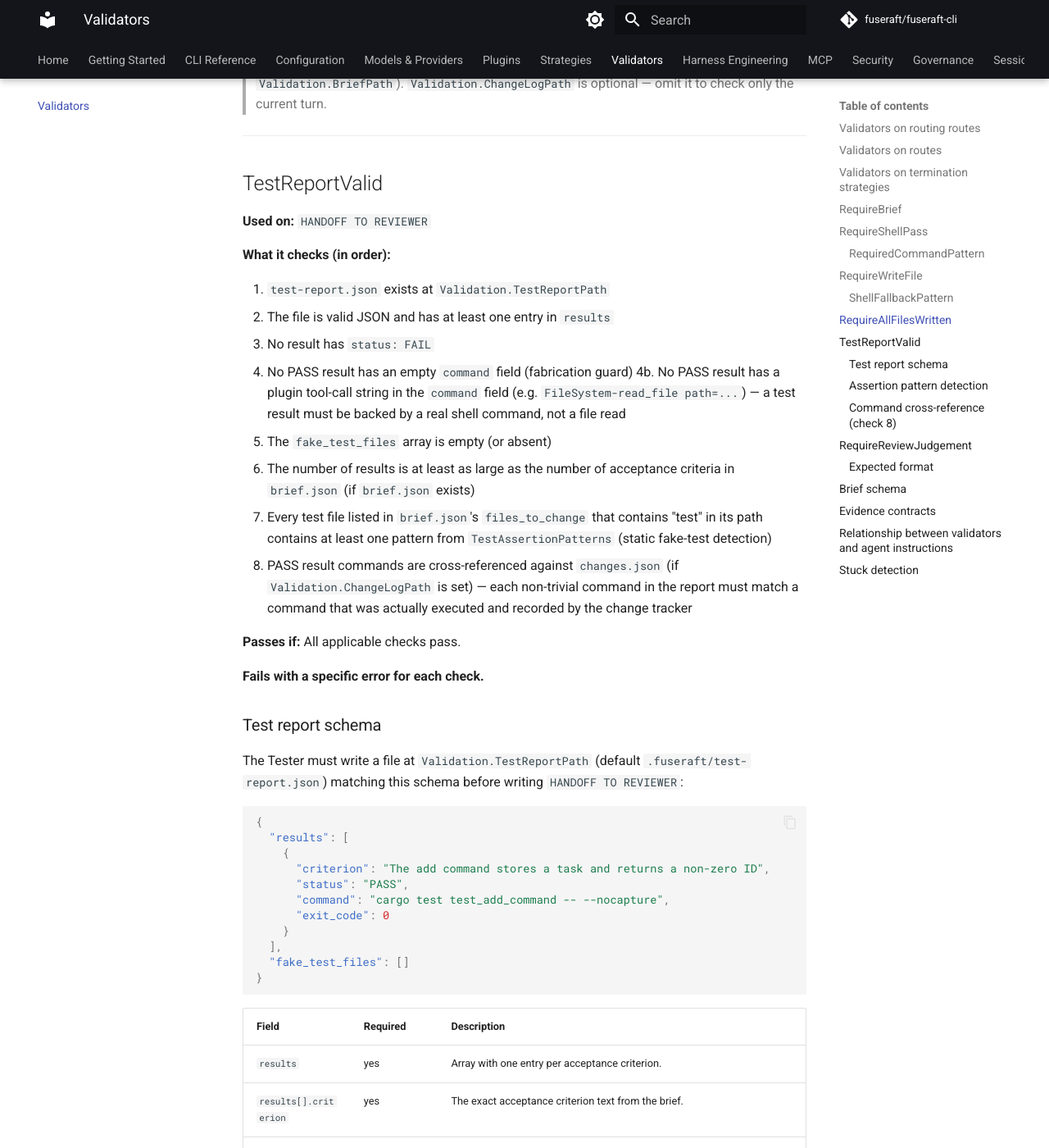
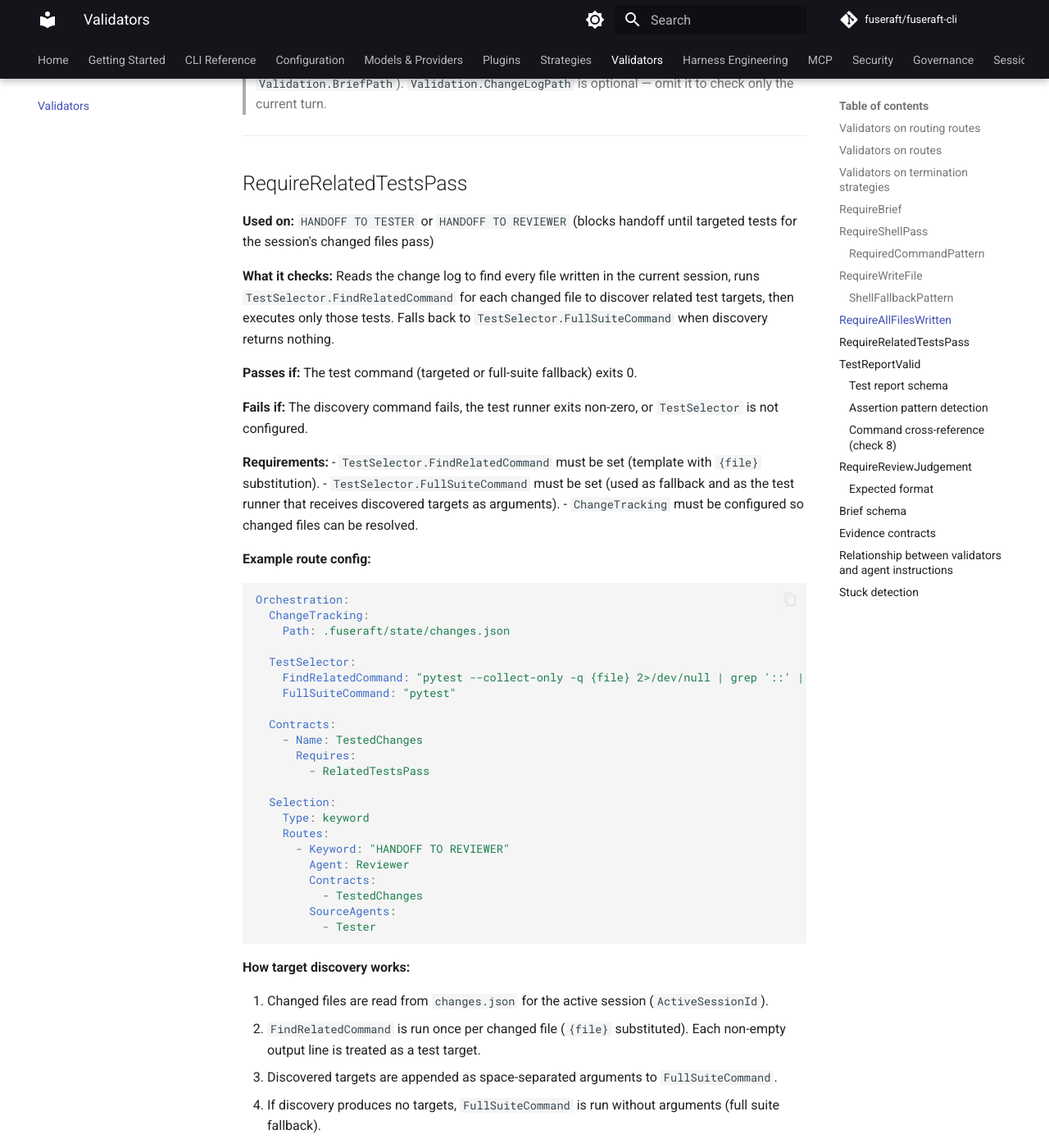
Before and after one commit to fuseraft/fuseraft-cli, an MkDocs documentation site: the page built from docs/validators.md, in a window 1280 px wide and 1400 px high, scrolled down 6381 px. Shown: the whole window at 82% size. Built offline with MkDocs 1.6.1 and Material for MkDocs 9.7.7, drawn with Linux system fonts in a browser that asks for light colours; comment, search, counter and statistics services are not loaded; some of the changed text lies outside the part shown.

Commit message:
docs: document search_callers, compaction flags, symbol nodes, RelatedTestsPass
plugins.md
- search_callers: call-site grep, definition-line exclusion, evidence graph
  auto-population of SymbolReference nodes with TargetFile resolution

configuration.md
- Compaction table: IncludeReasoning and IncludeSymbolGraph flags
- Evidence store node types: SymbolDefinition and SymbolReference rows
- Evidence contracts predicate table: RelatedTestsPass row
- TestSelector section: replace stale "does not wire a validator" note with
  accurate description of both uses (agent instructions + RelatedTestsPass)

validators.md
- RequireRelatedTestsPass section: requirements, example config, discovery
  algorithm, error message, relationship to RequireShellPass
- Contracts comparison table: add RelatedTestsPass to predicate list

````diff
--- a/docs/validators.md
+++ b/docs/validators.md
@@ -238,6 +238,69 @@
 **Relationship to RequireWriteFile:** Use `RequireWriteFile` when you only need evidence that _something_ was written this turn (cheap check). Use `RequireAllFilesWritten` when you need to verify completeness against the brief (stronger check, requires `Validation` section with `BriefPath`).
 
 > **Note:** `RequireAllFilesWritten` requires the `Validation` section to be present (it reads `Validation.BriefPath`). `Validation.ChangeLogPath` is optional — omit it to check only the current turn.
+
+---
+
+## RequireRelatedTestsPass
+
+**Used on:** `HANDOFF TO TESTER` or `HANDOFF TO REVIEWER` (blocks handoff until targeted tests for the session's changed files pass)
+
+**What it checks:** Reads the change log to find every file written in the current session, runs `TestSelector.FindRelatedCommand` for each changed file to discover related test targets, then executes only those tests. Falls back to `TestSelector.FullSuiteCommand` when discovery returns nothing.
+
+**Passes if:** The test command (targeted or full-suite fallback) exits 0.
+
+**Fails if:** The discovery command fails, the test runner exits non-zero, or `TestSelector` is not configured.
+
+**Requirements:**
+- `TestSelector.FindRelatedCommand` must be set (template with `{file}` substitution).
+- `TestSelector.FullSuiteCommand` must be set (used as fallback and as the test runner that receives discovered targets as arguments).
+- `ChangeTracking` must be configured so changed files can be resolved.
+
+**Example route config:**
+
+```yaml
+Orchestration:
+  ChangeTracking:
+    Path: .fuseraft/state/changes.json
+
+  TestSelector:
+    FindRelatedCommand: "pytest --collect-only -q {file} 2>/dev/null | grep '::' | head -40"
+    FullSuiteCommand: "pytest"
+
+  Contracts:
+    - Name: TestedChanges
+      Requires:
+        - RelatedTestsPass
+
+  Selection:
+    Type: keyword
+    Routes:
+      - Keyword: "HANDOFF TO REVIEWER"
+        Agent: Reviewer
+        Contracts:
+          - TestedChanges
+        SourceAgents:
+          - Tester
+```
+
+**How target discovery works:**
+
+1. Changed files are read from `changes.json` for the active session (`ActiveSessionId`).
+2. `FindRelatedCommand` is run once per changed file (`{file}` substituted). Each non-empty output line is treated as a test target.
+3. Discovered targets are appended as space-separated arguments to `FullSuiteCommand`.
+4. If discovery produces no targets, `FullSuiteCommand` is run without arguments (full suite fallback).
+
+**Error injected on failure:**
+
+```
+Handoff blocked: targeted tests failed (exit 1).
+
+Command: pytest tests/test_api.py tests/test_auth.py
+
+<test output truncated to 2000 chars>
+```
+
+**Relationship to `RequireShellPass`:** `RequireShellPass` checks whether the agent ran any passing shell command this turn. `RequireRelatedTestsPass` is a contract predicate that the orchestrator runs independently — it does not inspect conversation history, it runs the tests itself. Use `RequireRelatedTestsPass` when you want the framework to enforce test coverage of specific changed files. Use `RequireShellPass` when you want to verify the agent ran a command in its own turn.
 
 ---
 
@@ -485,7 +548,7 @@
 | Reusable across routes | No — attach individually | Yes — reference by name |
 | Supported routing types | Keyword, termination | Keyword, state machine |
 | Evidence source | Conversation history scan | Evidence graph (or `changes.json`) |
-| Custom predicates | No | Yes (FilesWritten, CommandSucceeded, FileExists, TestReport) |
+| Custom predicates | No | Yes (FilesWritten, CommandSucceeded, FileExists, TestReport, RelatedTestsPass) |
 
 Contracts and validators compose: a route may declare both `Validators` and `Contracts`. All must pass (AND semantics).
 
````
Also changed, not shown: docs/configuration.md (+11 -1 lines), docs/plugins.md (+2 -1 lines).
